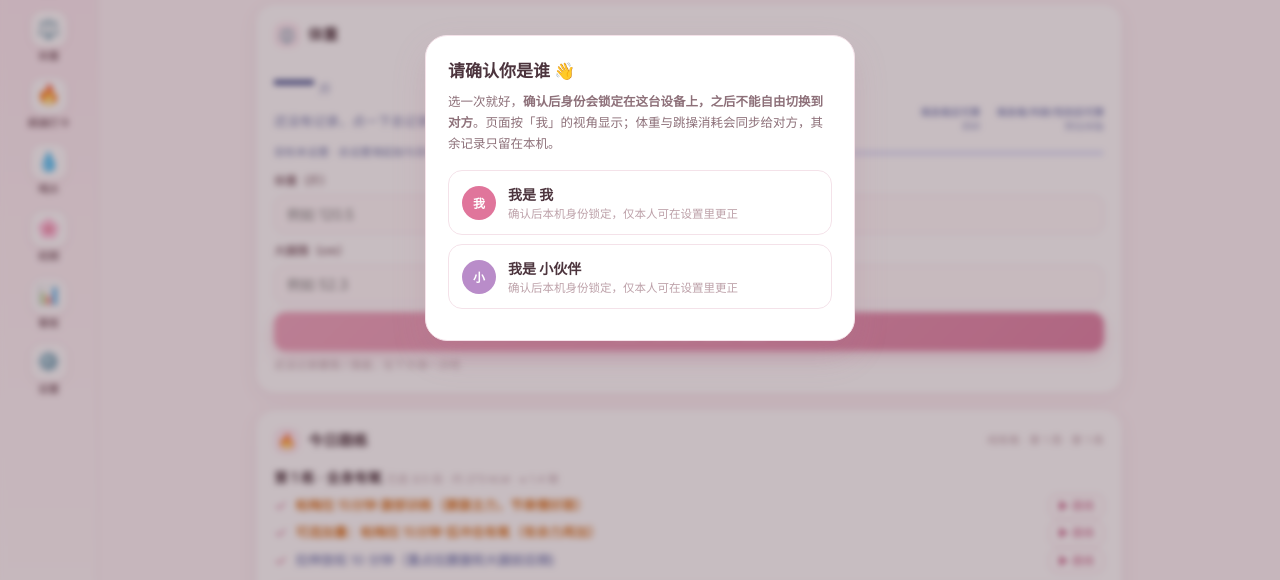
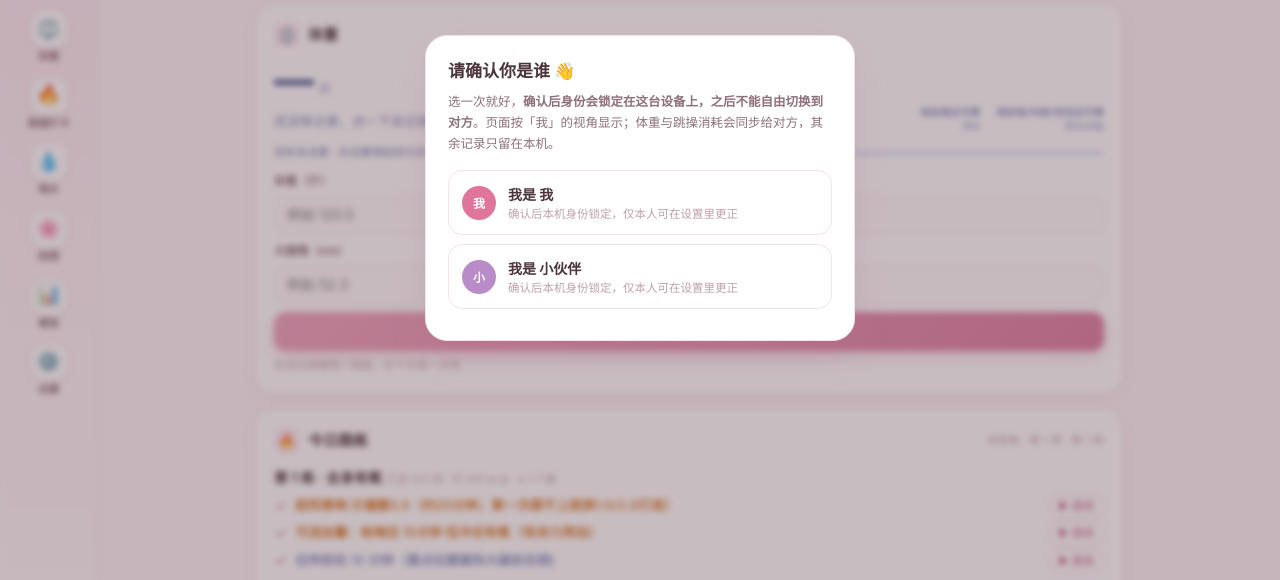
Before and after one commit to cnki-something/fitdesk, a plain HTML site: page index.html in a window 1280 px wide. Shown: the part 212-792 px from the top of the page. Drawn offline with Linux system fonts and the light colour scheme.

Commit message:
Restore Ouyang Chunxiao Shalouyao 3.0 in three sessions

```diff
--- a/index.html
+++ b/index.html
@@ -2041,7 +2041,7 @@ const PLAN_BILI=kw=>'https://search.bilibili.com/all?keyword='+encodeURIComponen
 const PLAN_PHASES=[
  {name:'第 1 阶段：纯有氧',short:'纯有氧',desc:'目标：让心肺和关节适应跳操强度。强度不够就少休息，太累就拆成两段做。休息的 2 天自己定。',sessions:[
   {tag:'全身有氧',mins:35,met:6.5,lines:[
-   {k:'aero',text:'帕梅拉 15分钟 腹部训练（腰腹主力，节奏慢好跟）',kw:'帕梅拉 15分钟 腹部训练'},
+   {k:'aero',text:'欧阳春晓 沙漏腰3.0（约25分钟；第一次跟不上就换1.0/2.0打底）',kw:'欧阳春晓 沙漏腰3.0'},
    {k:'opt',text:'可选加量：帕梅拉 15分钟 低冲击有氧（有余力再加）',kw:'帕梅拉 15分钟 低冲击有氧'},
    {k:'stretch',text:'拉伸放松 10 分钟（重点拉腰腹和大腿前后侧)',kw:'帕梅拉 拉伸放松'}]},
   {tag:'全身有氧',mins:40,met:7,lines:[
@@ -2062,8 +2062,7 @@ const PLAN_PHASES=[
   {tag:'腹部日',mins:48,met:6.5,lines:[
    {k:'warm',text:'热身 3 分钟'},
    {k:'aero',text:'有氧：帕梅拉 15分钟 有氧舞蹈',kw:'帕梅拉 15分钟 有氧舞蹈'},
-   {k:'ana',text:'无氧：帕梅拉 15分钟 腹部训练',kw:'帕梅拉 15分钟 腹部训练'},
-   {k:'ana',text:'无氧：帕梅拉 10分钟 站立腹部',kw:'帕梅拉 10分钟 站立腹部'},
+   {k:'ana',text:'无氧：欧阳春晓 沙漏腰3.0（约25分钟，腰腹塑形主力）',kw:'欧阳春晓 沙漏腰3.0'},
    {k:'stretch',text:'拉伸 5 分钟',kw:'帕梅拉 拉伸放松'}]},
   {tag:'全身日',mins:53,met:6.8,lines:[
    {k:'warm',text:'热身 3 分钟'},
@@ -2096,8 +2095,7 @@ const PLAN_PHASES=[
    {k:'stretch',text:'拉伸 8 分钟',kw:'帕梅拉 拉伸放松'}]},
   {tag:'核心+有氧日',mins:58,met:6.5,lines:[
    {k:'warm',text:'热身 5 分钟'},
-   {k:'ana',text:'力量：帕梅拉 15分钟 腹部训练',kw:'帕梅拉 15分钟 腹部训练'},
-   {k:'ana',text:'力量：帕梅拉 10分钟 站立腹部',kw:'帕梅拉 10分钟 站立腹部'},
+   {k:'ana',text:'力量：欧阳春晓 沙漏腰3.0（25分钟，腰腹塑形主力）',kw:'欧阳春晓 沙漏腰3.0'},
    {k:'aero',text:'有氧：帕梅拉 20分钟 全身燃脂',kw:'帕梅拉 20分钟 全身燃脂'},
    {k:'stretch',text:'拉伸 8 分钟',kw:'帕梅拉 拉伸放松'}]},
   {tag:'背+手臂力量日',mins:60,met:6.3,lines:[
```
